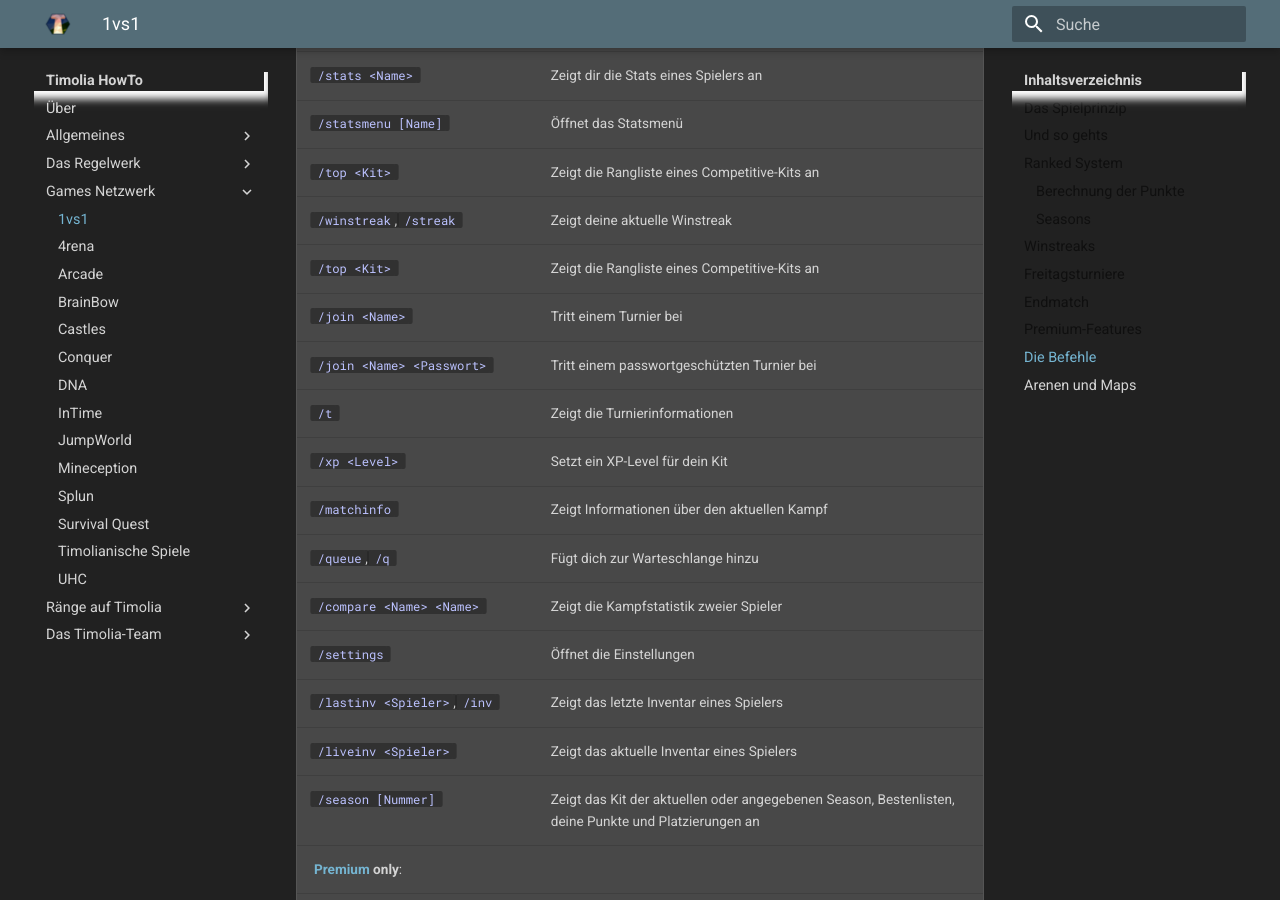
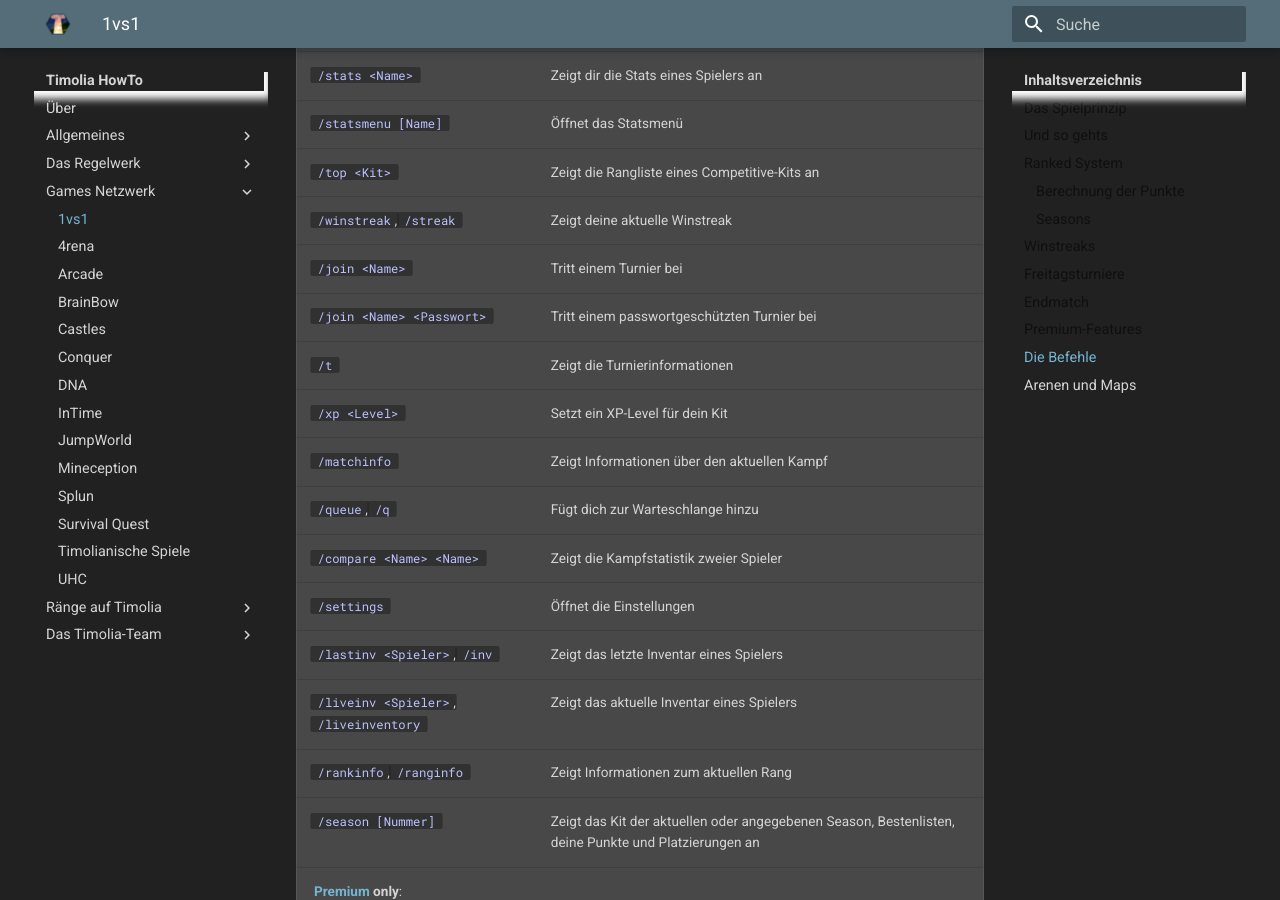
Before and after one commit to TimoliaDE/HowTo, an MkDocs documentation site: the page built from docs/games/1vs1.md, in a window 1280 px wide and 900 px high, scrolled down 6852 px. Built offline with MkDocs 1.6.1 and Material for MkDocs 9.7.7, drawn with Linux system fonts in a browser that asks for light colours; old or Windows-style settings are respelled for this version of MkDocs.

Commit message:
Abgleich von games-Seiten und commands.md HowTo

```diff
--- a/docs/games/1vs1.md
+++ b/docs/games/1vs1.md
@@ -157,7 +157,6 @@ Welcher Premium-Rang dir welche Vorteile bietet, kannst du [hier](/ranks/premium
 | `/statsmenu [Name]`             | Öffnet das Statsmenü |
 | `/top <Kit>`                    | Zeigt die Rangliste eines Competitive-Kits an |
 | `/winstreak`, `/streak`         | Zeigt deine aktuelle Winstreak |
-| `/top <Kit>`                    | Zeigt die Rangliste eines Competitive-Kits an |
 | `/join <Name>`                  | Tritt einem Turnier bei |
 | `/join <Name> <Passwort>`       | Tritt einem passwortgeschützten Turnier bei |
 | `/t`                            | Zeigt die Turnierinformationen |
@@ -167,7 +166,8 @@ Welcher Premium-Rang dir welche Vorteile bietet, kannst du [hier](/ranks/premium
 | `/compare <Name> <Name>`        | Zeigt die Kampfstatistik zweier Spieler |
 | `/settings`                     | Öffnet die Einstellungen |
 | `/lastinv <Spieler>`, `/inv`    | Zeigt das letzte Inventar eines Spielers |
-| `/liveinv <Spieler>`            | Zeigt das aktuelle Inventar eines Spielers |
+| `/liveinv <Spieler>`, `/liveinventory` | Zeigt das aktuelle Inventar eines Spielers |
+| `/rankinfo`, `/ranginfo`        | Zeigt Informationen zum aktuellen Rang |
 | `/season [Nummer]`              | Zeigt das Kit der aktuellen oder angegebenen Season, Bestenlisten, deine Punkte und Platzierungen an |
 **[Premium](/ranks/premium/) only**:
 | `/bestofx <Spieler> <Anzahl>`   | Fordert einen Spieler zu einem Best of 3 oder Best of 5 heraus |
```
Also changed, not shown: docs/commands.md (+2 -0 lines).
